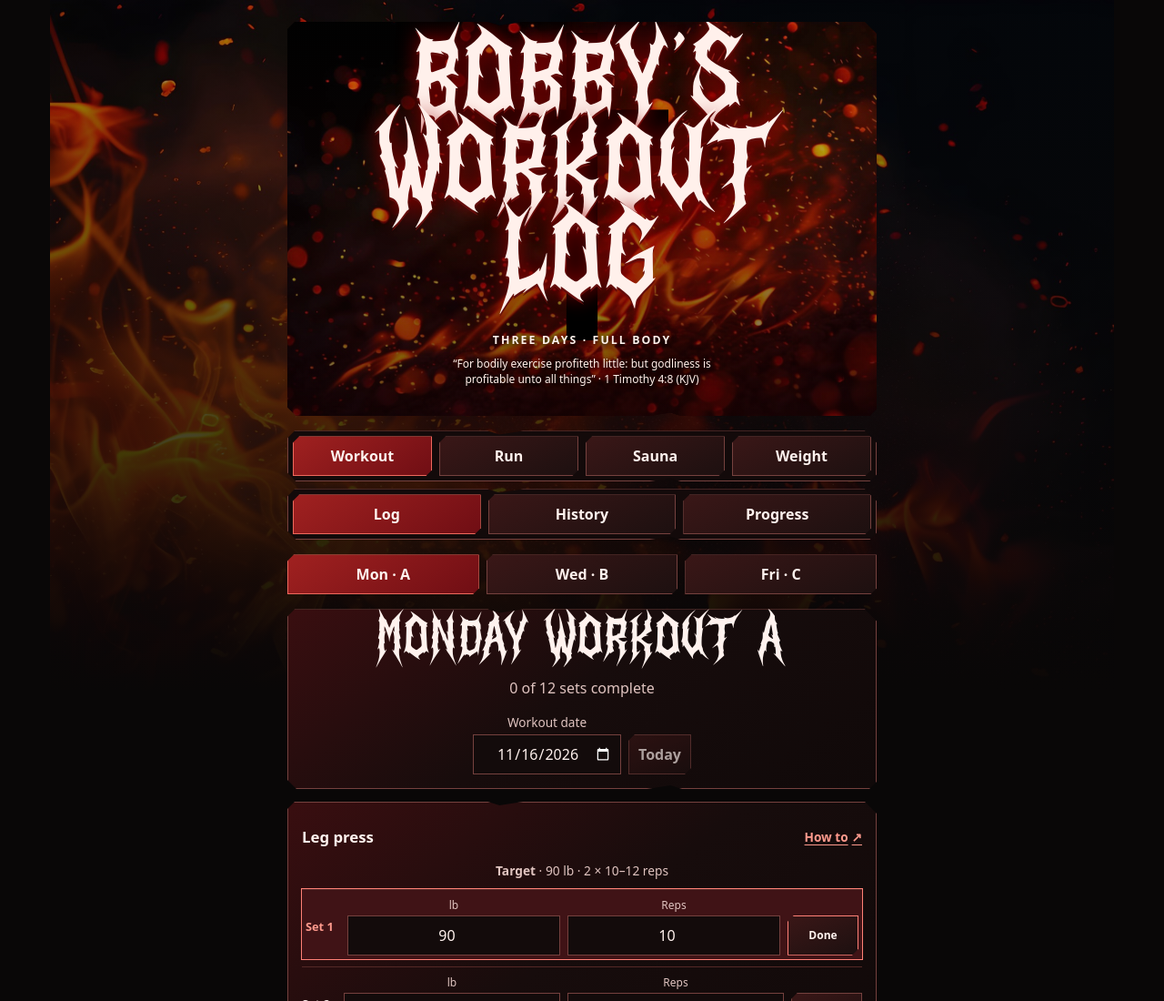
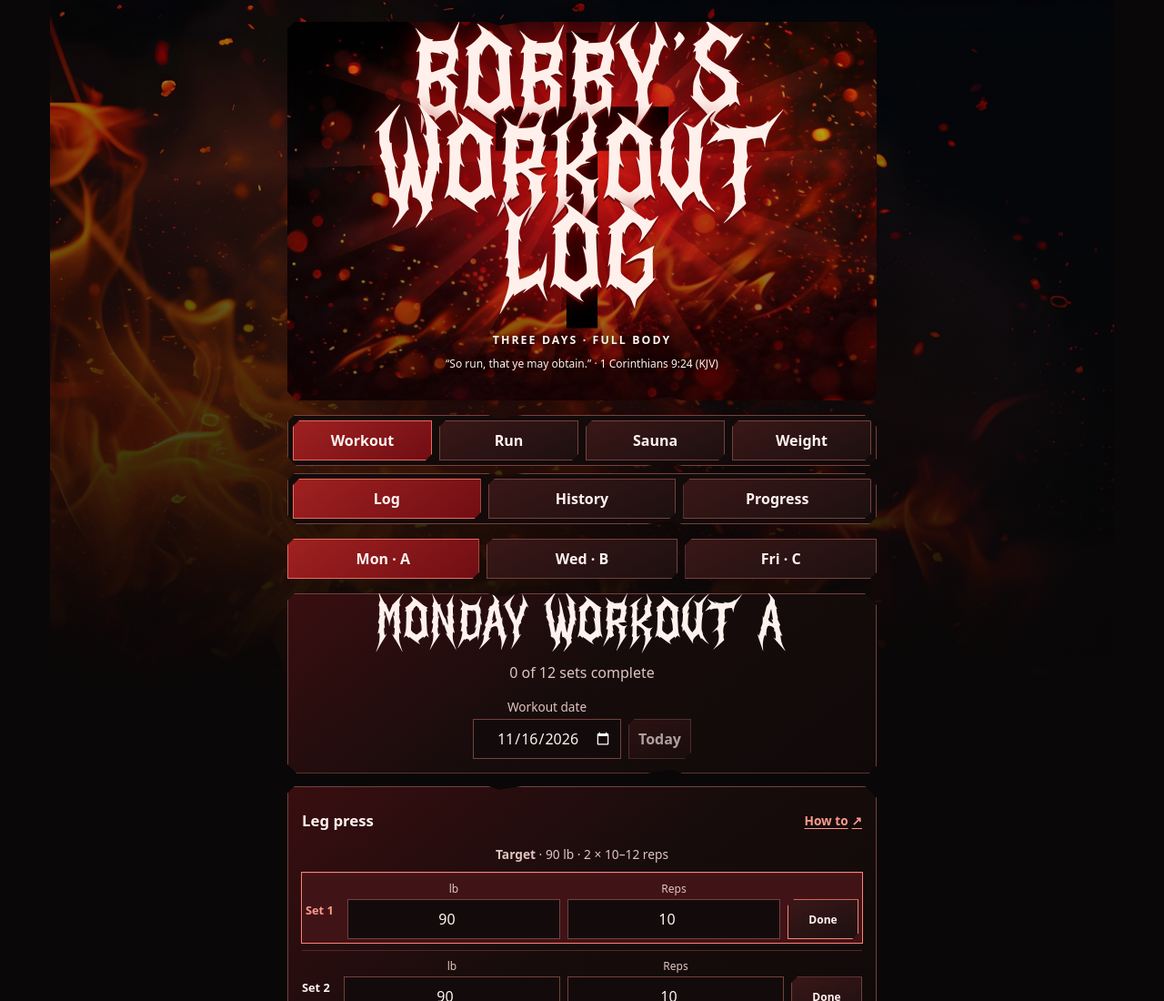
Before and after one commit to bobbycvaughn/bobbys-workout-log, a plain HTML site: page index.html in a window 1280 px wide. Shown: the top 1100 px of the page at 91% size. Drawn offline with Linux system fonts and the light colour scheme.

Commit message:
Update the verse and add red rays behind the cross

```diff
--- a/index.html
+++ b/index.html
@@ -11,7 +11,7 @@
 <script defer src="app.js"></script>
 </head>
 <body>
-<header><h1>Bobby’s Workout Log</h1><p>Three days · Full body</p><p class="header-verse">“For bodily exercise profiteth little: but godliness is profitable unto all things” <span>· 1 Timothy 4:8 (KJV)</span></p></header>
+<header><h1>Bobby’s Workout Log</h1><p>Three days · Full body</p><p class="header-verse">“So run, that ye may obtain.” <span>· 1 Corinthians 9:24 (KJV)</span></p></header>
 <nav id="main-nav" aria-label="Main tabs">
 <button data-tab="workout">Workout</button><button data-tab="run">Run</button><button data-tab="sauna">Sauna</button><button data-tab="weight">Weight</button>
 </nav>
--- a/style.css
+++ b/style.css
@@ -311,3 +311,15 @@ header .header-verse {
   text-transform: none;
 }
 .header-verse span { white-space: nowrap; }
+
+header::after {
+  content: "";
+  position: absolute;
+  z-index: -2;
+  inset: 0;
+  pointer-events: none;
+  background:
+    radial-gradient(ellipse at 50% 36%, #ff331c 0%, #d41422bb 24%, transparent 62%),
+    repeating-conic-gradient(from 8deg at 50% 36%, #ff352092 0deg 4deg, transparent 7deg 20deg);
+  mask-image: radial-gradient(ellipse at 50% 36%, black 8%, transparent 70%);
+}
--- a/sw.js
+++ b/sw.js
@@ -1,4 +1,4 @@
-const cacheName = 'bobbys-workout-log-v30';
+const cacheName = 'bobbys-workout-log-v31';
 const assets = ['./', './index.html', './style.css', './app.js', './manifest.webmanifest', './icon-192.png', './icon-512.png', './daemon-sickness.otf', './fire.jpg', './smoke.jpg', './timer-thorns.svg'];
 
 self.addEventListener('install', event => {
```
